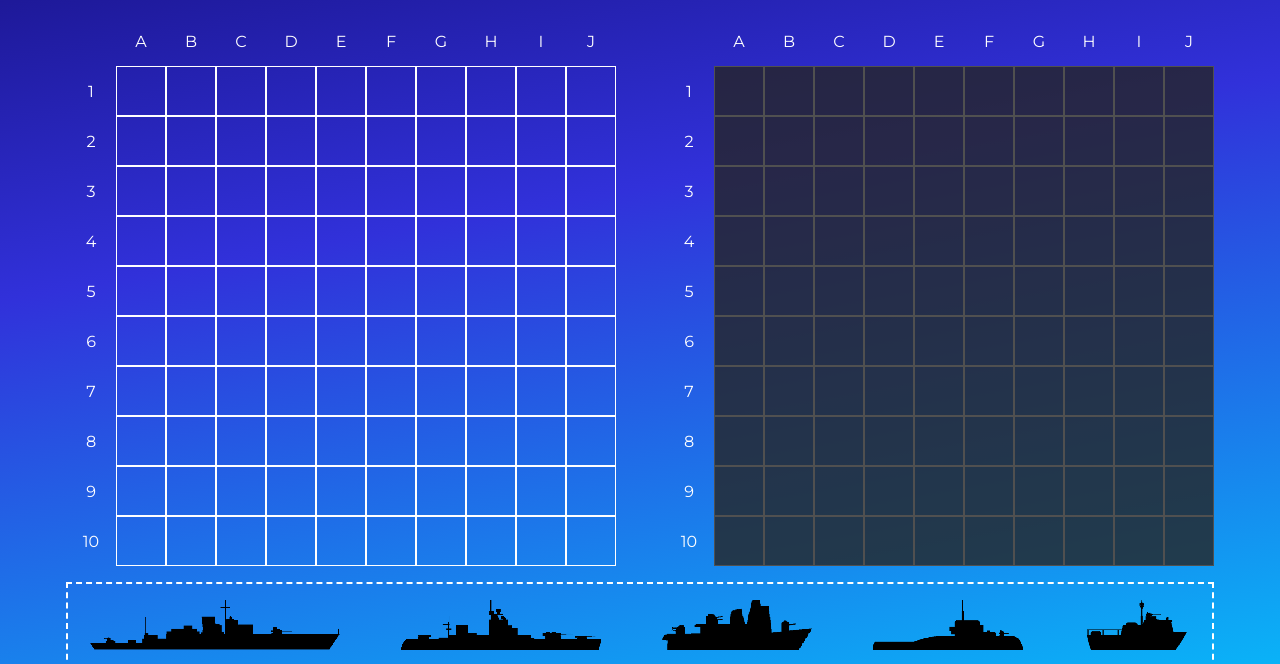
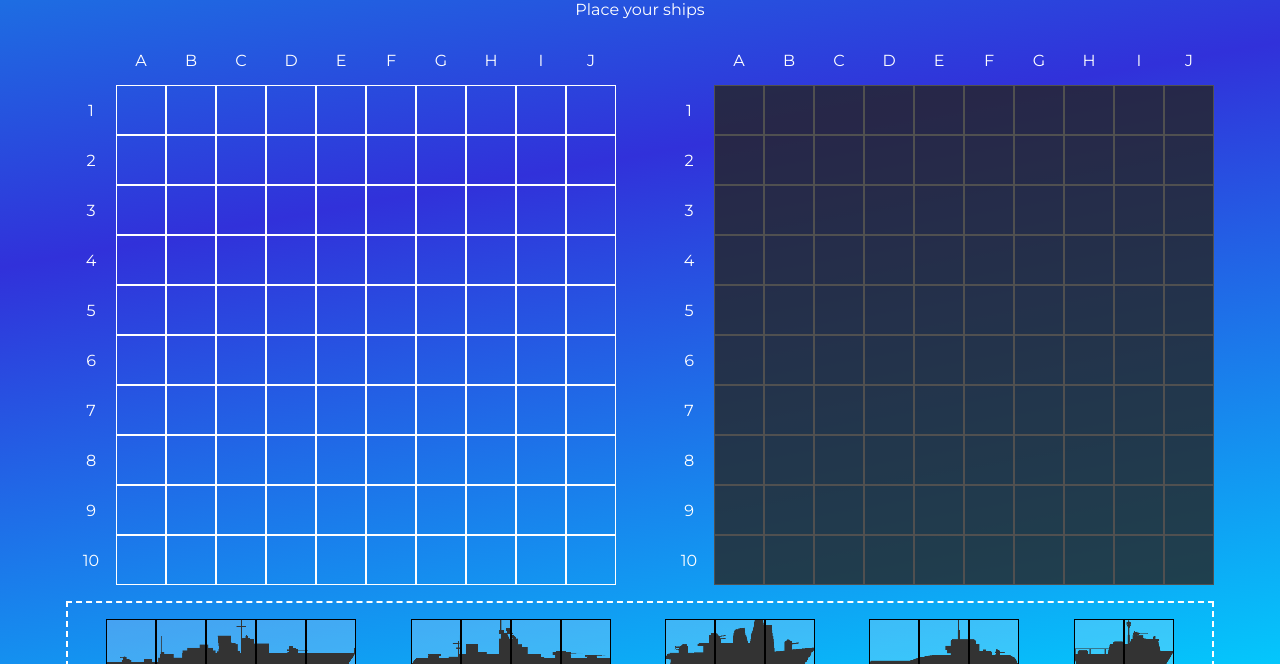
Before and after one commit to thimgrim1337/battleship, a website built with webpack: page src/index.html in a window 1280 px wide. Shown: the part 81-745 px from the top of the page. Built offline with nearby package versions, Linux system fonts and the light colour scheme.

Commit message:
Adjust css and html

```diff
--- a/src/index.html
+++ b/src/index.html
@@ -9,6 +9,7 @@
     <div class="game">
       <header class="header">
         <h1 class="header__title">Battleship</h1>
+        <div class="header__turn">Place your ships</div>
       </header>
       <main class="gameboards">
         <div class="gameboard gameboard--player">
@@ -68,69 +69,32 @@
         </div>
       </main>
       <aside class="ships">
-        <div class="ship ship--5">
-          <div class="ship__wrapper">
-            <img
-              class="ship__img"
-              src="img/ship-0.png"
-              alt="Crusier"
-              draggable="true"
-              id="0"
-            />
-          </div>
-          <h3 class="ship__name">Crusier</h3>
+        <div class="ship ship--crusier" draggable="true" id="0">
+          <div class="ship__piece"></div>
+          <div class="ship__piece"></div>
+          <div class="ship__piece"></div>
+          <div class="ship__piece"></div>
+          <div class="ship__piece"></div>
         </div>
-
-        <div class="ship ship--4">
-          <div class="ship__wrapper">
-            <img
-              class="ship__img"
-              src="img/ship-1.png"
-              alt="Battleship"
-              draggable="true"
-              id="1"
-            />
-          </div>
-          <h3 class="ship__name">Battleship</h3>
+        <div class="ship ship--battleship" draggable="true" id="1">
+          <div class="ship__piece"></div>
+          <div class="ship__piece"></div>
+          <div class="ship__piece"></div>
+          <div class="ship__piece"></div>
         </div>
-
-        <div class="ship ship--3">
-          <div class="ship__wrapper">
-            <img
-              class="ship__img"
-              src="img/ship-2.png"
-              alt="Destroyer"
-              draggable="true"
-              id="2"
-            />
-          </div>
-          <h3 class="ship__name">Destroyer</h3>
+        <div class="ship ship--destroyer" draggable="true" id="2">
+          <div class="ship__piece"></div>
+          <div class="ship__piece"></div>
+          <div class="ship__piece"></div>
         </div>
-
-        <div class="ship ship--3">
-          <div class="ship__wrapper">
-            <img
-              class="ship__img"
-              src="img/ship-3.png"
-              alt="Submarine"
-              draggable="true"
-              id="3"
-            />
-          </div>
-          <h3 class="ship__name">Submarine</h3>
+        <div class="ship ship--submarine" draggable="true" id="3">
+          <div class="ship__piece"></div>
+          <div class="ship__piece"></div>
+          <div class="ship__piece"></div>
         </div>
-
-        <div class="ship ship--2">
-          <div class="ship__wrapper">
-            <img
-              class="ship__img"
-              src="img/ship-4.png"
-              alt="Patrol Boat"
-              draggable="true"
-              id="4"
-            />
-          </div>
-          <h3 class="ship__name">Patrol Boat</h3>
+        <div class="ship ship--patrol" draggable="true" id="4">
+          <div class="ship__piece"></div>
+          <div class="ship__piece"></div>
         </div>
       </aside>
       <div class="options">
--- a/src/index.js
+++ b/src/index.js
@@ -1,9 +1,4 @@
 import './style/main.scss';
-import Game from './modules/Game';
 import UI from './modules/UI';
 
-Game.createGameboard();
-const [player, ai] = Game.createPlayer('Dawid');
-
-UI.renderGameboard([player, ai]);
-UI.initEventListeners();
+UI.initGame();
--- a/src/modules/Game.js
+++ b/src/modules/Game.js
@@ -37,6 +37,8 @@ class Game {
     this.player = new Player(playerName, this.playerGameboard);
     this.ai = new AI('AI', this.aiGameboard);
 
+    this.activePlayer = this.player;
+
     return [this.player, this.ai];
   }
 
@@ -57,11 +59,10 @@ class Game {
     this.ships.forEach((ship) =>
       this.ai.randomPlaceShip(new Ship(ship.name, ship.length))
     );
-
-    console.log('gotowe');
   }
 
   static takeTurn(coord) {
+    this.activePlayer = this.ai;
     return {
       isHit: this.player.attack(coord, this.aiGameboard),
       hitCoord: coord,
@@ -70,6 +71,7 @@ class Game {
   }
 
   static takeTurnAI() {
+    this.activePlayer = this.player;
     return {
       isHit: this.ai.randomAttack(this.playerGameboard),
       hitCoord: this.ai.getLastMove(),
--- a/src/modules/UI.js
+++ b/src/modules/UI.js
@@ -1,7 +1,16 @@
 import Game from './Game';
 class UI {
   static isVertical = false;
-  static ships = document.querySelectorAll('.ship img');
+  static ships = document.querySelectorAll('.ship');
+  static activePlayer = document.querySelector('.header__turn');
+
+  static initGame() {
+    Game.createGameboard();
+    const [player, ai] = Game.createPlayer('Dawid');
+
+    UI.renderGameboard([player, ai]);
+    UI.initEventListeners();
+  }
 
   static initEventListeners() {
     document
@@ -14,13 +23,16 @@ class UI {
       .querySelector('.btn--rotate')
       .addEventListener('click', UI.shipRotate);
 
+    document
+      .querySelector('.btn--reset')
+      .addEventListener('click', UI.resetGame);
+
     UI.ships.forEach((ship) => {
       ship.addEventListener('dragstart', UI.dragStart);
     });
 
     document.querySelectorAll('.gameboard--player .cell').forEach((cell) => {
       cell.addEventListener('dragover', UI.dragOver);
-      cell.addEventListener('dragleave', UI.dragLeave);
       cell.addEventListener('drop', UI.dragDrop);
     });
   }
@@ -60,20 +72,30 @@ class UI {
       : cell.classList.add('cell--miss');
   }
 
+  static renderTurn() {
+    this.activePlayer.innerText = `${Game.activePlayer.name} turn`;
+  }
+
   static shipRotate() {
     UI.ships.forEach((ship) => {
-      ship.parentElement.classList.toggle('ship__wrapper--rotate');
-      ship.classList.toggle('ship__img--rotate');
+      ship.classList.toggle('ship--rotate');
+      document.querySelector('.ships').classList.toggle('ships--expand');
     });
     UI.isVertical = !UI.isVertical;
+  }
+
+  static resetGame() {
+    location.reload();
   }
 
   static pickCell(e) {
     const hitCoord = e.target.dataset.coord;
     UI.renderShoot(Game.takeTurn(hitCoord));
+    UI.renderTurn();
 
     setTimeout(() => {
       UI.renderShoot(Game.takeTurnAI());
+      UI.renderTurn();
     }, 1000);
   }
 
@@ -86,13 +108,9 @@ class UI {
   static dragStart(e) {
     UI.draggedShip = e.target.id;
   }
+
   static dragOver(e) {
     e.preventDefault();
-
-    e.target.classList.add('cell--placed');
-  }
-  static dragLeave(e) {
-    e.target.classList.remove('cell--placed');
   }
 
   static dragDrop(e) {
@@ -100,10 +118,17 @@ class UI {
     const startCoord = e.target.dataset.coord;
     const ship = Game.ships[UI.draggedShip];
 
-    if (Game.placeShip(ship, startCoord, UI.isVertical))
+    if (Game.placeShip(ship, startCoord, UI.isVertical)) {
+      UI.ships[UI.draggedShip].remove();
       UI.renderShips(Game.player);
+    }
 
-    if (UI.canStart()) Game.placeShipsAI();
+    if (UI.canStart()) {
+      Game.placeShipsAI();
+      document.querySelector('.gameboard--cover').classList.add('hide');
+      document.querySelector('.ships').classList.remove('ships--expand');
+      UI.renderTurn();
+    }
   }
 }
 
--- a/src/style/main.scss
+++ b/src/style/main.scss
@@ -9,9 +9,9 @@
 body {
   display: flex;
   justify-content: center;
+  height: 100vh;
 
-  background: rgb(26,20,140);
-  background: linear-gradient(170deg, rgba(26,20,140,1) 2%, rgba(49,49,218,1) 34%, rgba(0,212,255,1) 100%);
+  background: linear-gradient(170deg, rgb(25, 123, 228) 2%, rgba(49,49,218,1) 34%, rgba(0,212,255,1) 100%);
 
   text-align: center;
   color: #fff;
@@ -41,35 +41,47 @@ body {
   grid-row: 3 / 4;
 
   display: flex;
-  justify-content: space-around;
+  justify-content: space-evenly;
   flex-grow: 1;
   gap: 1rem;
   padding: 1rem 0;
   border: 2px dashed #fff;
 
+  &--expand {
+    height: 300px;
+  }
+
 }
 
 .ship {
   display: flex;
-  flex-direction: column;
-  gap: 1rem;
-  justify-content: space-between;
+  align-items: center;
 
-  &__wrapper {
-    &--rotate {
-      height: 250px;
-      display: flex;
-      align-items: center;
-    }
+  &__piece {
+    width: 50px;
+    height: 50px;
+    background-color: rgba($color: #fff, $alpha: .2);
+    border: 1px solid black;
   }
 
-  &__img {
-    max-width: 100%;
-    object-fit: contain;
+  &--crusier {
+    background: url('/src/img/ship-0.png') no-repeat center center;
+  }
+  &--battleship {
+    background: url('/src/img/ship-1.png') no-repeat center center;;
+  }
+  &--destroyer {
+    background: url('/src/img/ship-2.png') no-repeat center center;;
+  }
+  &--submarine {
+    background: url('/src/img/ship-3.png') no-repeat center center;;
+  }
+  &--patrol {
+    background: url('/src/img/ship-4.png') no-repeat center center;;
+  }
 
-    &--rotate {
-      transform: rotate(90deg);
-    }
+  &--rotate {
+    transform: rotate(90deg);
   }
 }
 
@@ -119,6 +131,10 @@ body {
     position: absolute;
     top: 50px;
     left: 50px;
+
+    &.hide {
+      display: none;
+    }
   }
 }
 
@@ -157,11 +173,11 @@ body {
   }
 
   &--hit {
-    background-color: red;
+    background-color: rgb(255, 64, 64);
   }
 
   &--miss {
-    background-color: green;
+    background-color: rgb(225, 255, 58);
   }
 }
 
```
Also changed, not shown: 1 other file.
